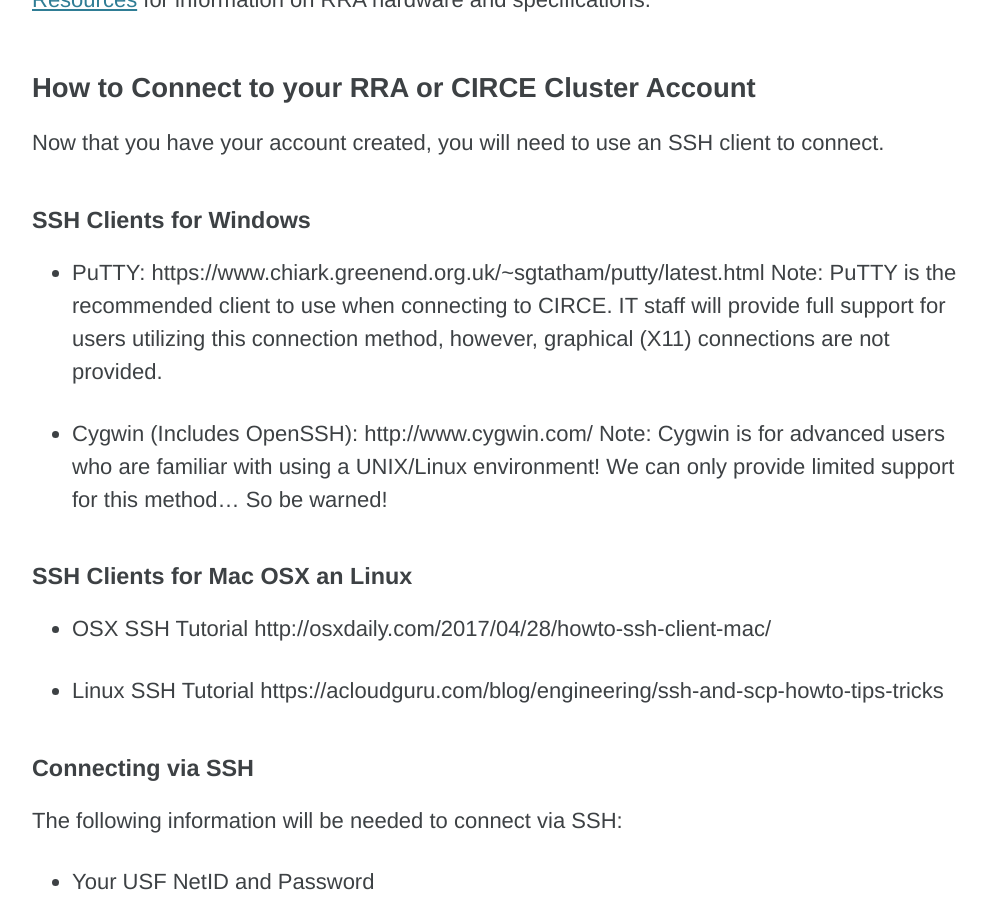
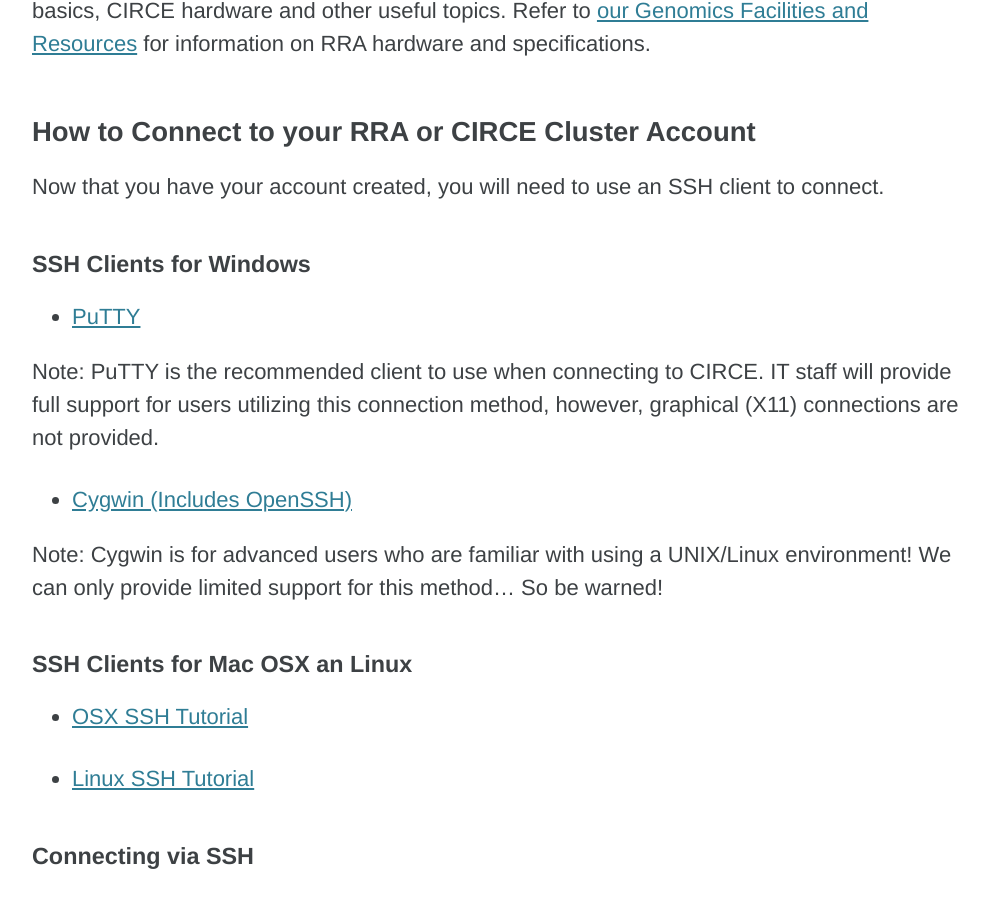
Before and after one commit to usfomicshub/usfomicshub.github.io, a Jekyll site: the page built from Cluster_Computing/index.md, in a window 1280 px wide and 900 px high, scrolled down 2429 px. Shown: the whole window, without its empty margins (290-1279 px from the left). Built offline with Jekyll 4.4.1, drawn with Linux system fonts in a browser that asks for light colours; cached includes are drawn as plain includes; some of the changed text lies outside the part shown.

Commit message:
Update index.md

```diff
--- a/Cluster_Computing/index.md
+++ b/Cluster_Computing/index.md
@@ -64,19 +65,19 @@
 
 #### SSH Clients for Windows
 
-*   PuTTY: https://www.chiark.greenend.org.uk/~sgtatham/putty/latest.html
+*   [PuTTY](https://www.chiark.greenend.org.uk/~sgtatham/putty/latest.html)
+
 Note: PuTTY is the recommended client to use when connecting to CIRCE. IT staff will provide full support for users utilizing this connection method, however, graphical (X11) connections are not provided.
 
-*   Cygwin (Includes OpenSSH): http://www.cygwin.com/
+*   [Cygwin (Includes OpenSSH)](http://www.cygwin.com/)
+
 Note: Cygwin is for advanced users who are familiar with using a UNIX/Linux environment! We can only provide limited support for this method… So be warned!
 
 #### SSH Clients for Mac OSX an Linux
 
-*   OSX SSH Tutorial
-http://osxdaily.com/2017/04/28/howto-ssh-client-mac/
+*   [OSX SSH Tutorial](http://osxdaily.com/2017/04/28/howto-ssh-client-mac/)
 
-*   Linux SSH Tutorial
-https://acloudguru.com/blog/engineering/ssh-and-scp-howto-tips-tricks
+*   [Linux SSH Tutorial](https://acloudguru.com/blog/engineering/ssh-and-scp-howto-tips-tricks)
 
 #### Connecting via SSH
 
@@ -90,6 +91,7 @@
 Windows SSH Clients will have boxes to fill this information. Mac users will simply need to open Terminal and run the same information but in the following command:
 
      ssh yourUSFNetID@rra.rc.usf.edu
+
 
 ## Available Software and Tools
 ***
@@ -169,7 +171,7 @@
 
 This command tells conda to automatically add a block of code to your default environment-settings--your ~/.bashrc file--so you never have to do this again.
 
-    conda init
+     conda init
 
 
 ### **3.** tell it to use the environment-settings you just updated
```
Also changed, not shown: other parts of Cluster_Computing/index.md (+11 -1 lines).
